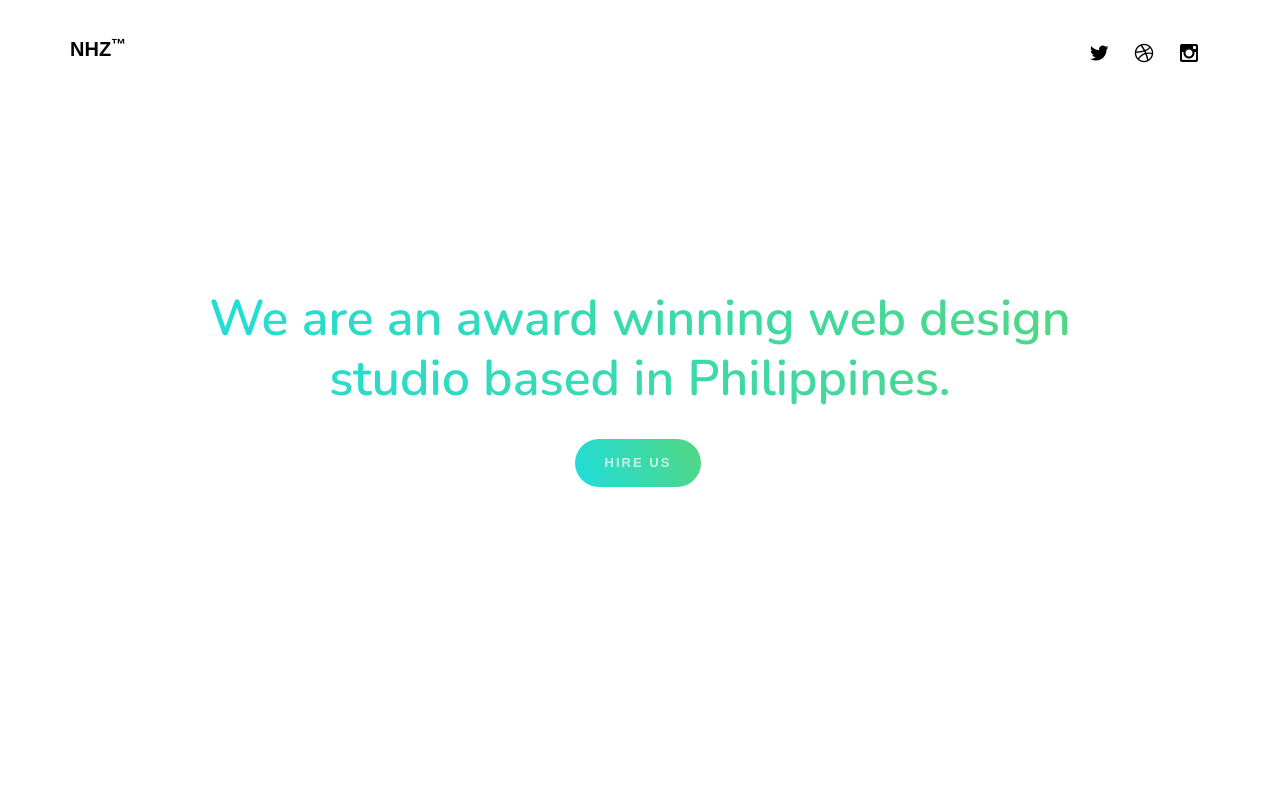
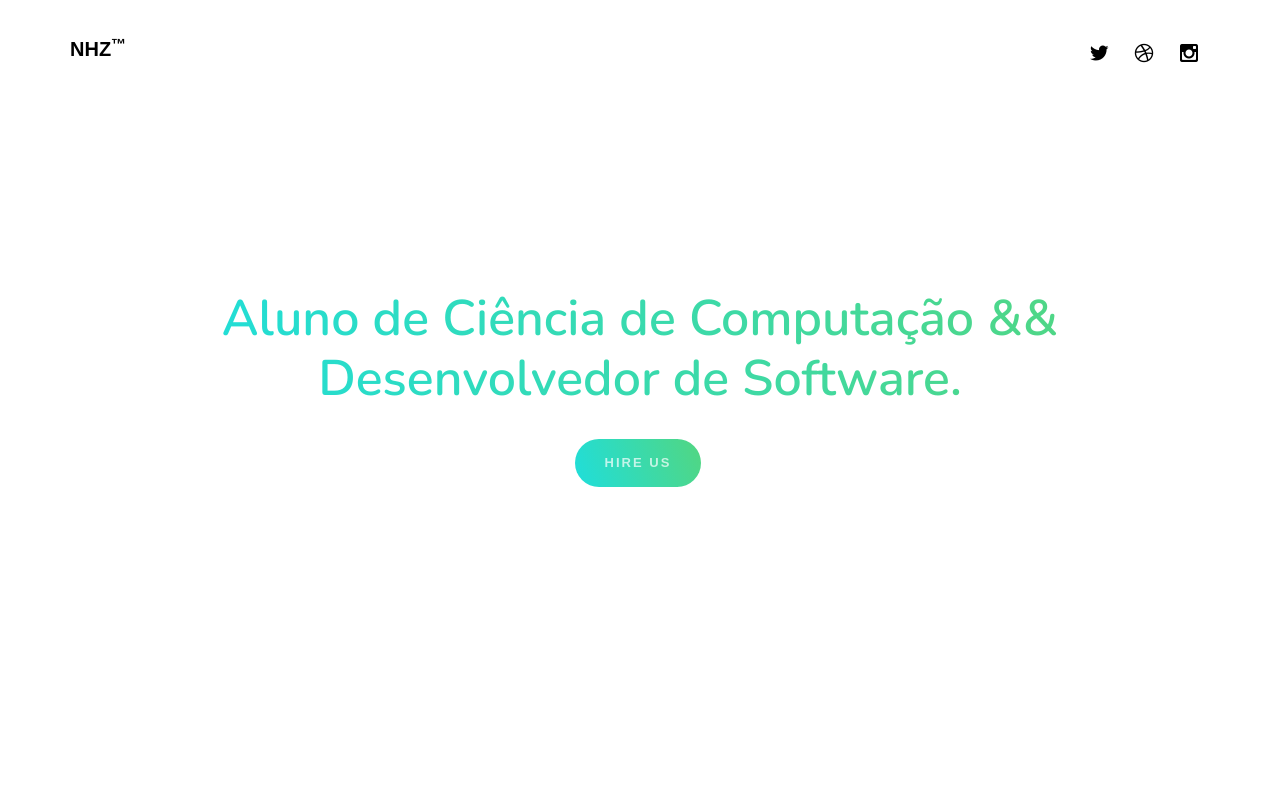
Before and after one commit to NatanaelHZ/my-test-git-pages, a plain HTML site: page index.html in a window 1280 px wide. Shown: the top 800 px of the page. Drawn offline with Linux system fonts and the light colour scheme; files whose address does not match are found by name.

Commit message:
Update index.html

```diff
--- a/index.html
+++ b/index.html
@@ -80,7 +80,7 @@
 					<div class="col-md-10 col-md-offset-1 text-center">
 						<div class="dt js-height">
 							<div class="dtc animate-box">
-								<h2 class="gradient-text">We are an award winning web design studio based in Philippines.</h2>
+								<h2 class="gradient-text">Aluno de Ciência de Computação && Desenvolvedor de Software.</h2>
 								<p><a href="#" class="btn btn-gradient">Hire Us</a></p>
 							</div>
 						</div>
```
